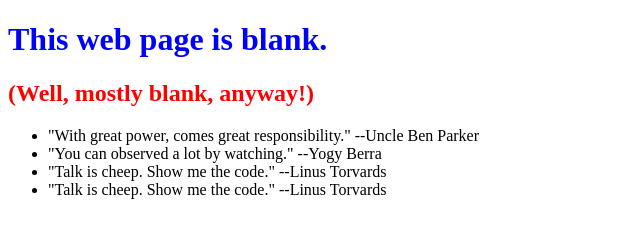
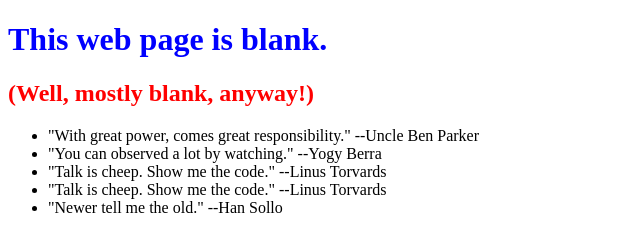
Before and after one commit to Sergey240390/0main_openSAP_repo, a plain HTML site: page index.html in a window 1280 px wide. Shown: the whole page, without its empty margins (0-640 px from the left). Drawn offline with Linux system fonts and the light colour scheme.

Commit message:
Added quote by Han Sollo

```diff
--- a/index.html
+++ b/index.html
@@ -13,6 +13,7 @@
 			<li>"You can observed a lot by watching." --Yogy Berra</li>
 			<li>"Talk is cheep. Show me the code." --Linus Torvards</li>
 			<li>"Talk is cheep. Show me the code." --Linus Torvards</li>
+			<li>"Newer tell me the old." --Han Sollo</li>
 		</ul>
 	</body>
 </html>
```
